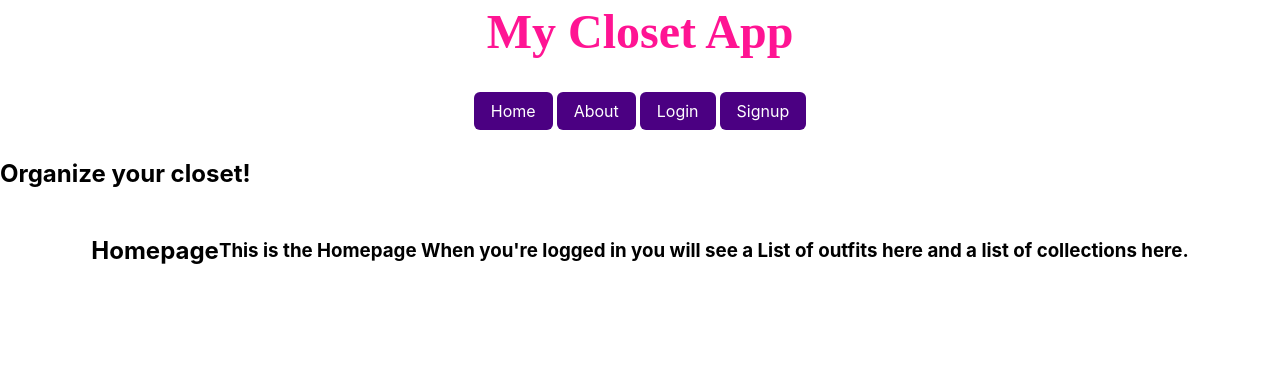
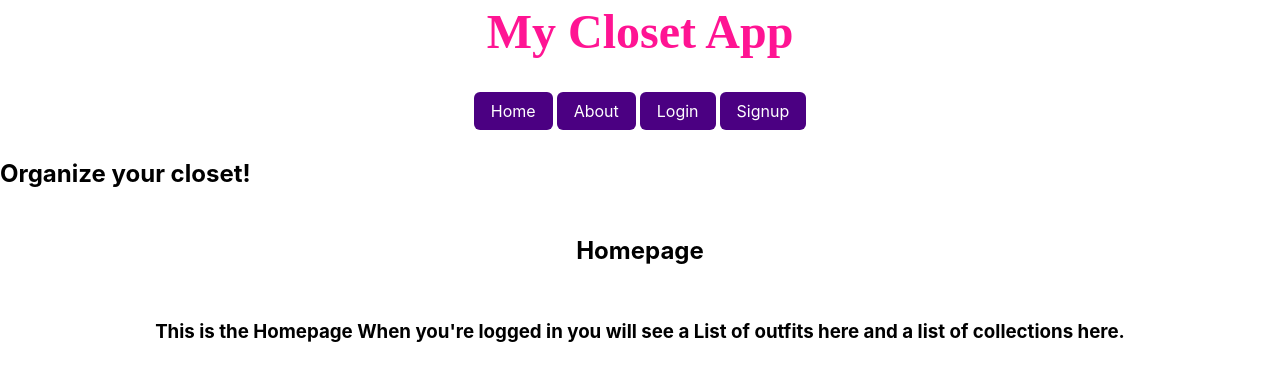
Before and after one commit to e-clawson/my-closet-app, a React (Create React App) app in the folder client/: page / in a window 1280 px wide. Shown: the top 380 px of the page. Built offline with nearby package versions, Linux system fonts and the light colour scheme; no server answers.

Commit message:
installed mui

```diff
--- a/client/src/components/App.js
+++ b/client/src/components/App.js
@@ -7,6 +7,7 @@ import NavBar from "./NavBar";
 import Notification from "./Notification";
 import About from "./About";
 import Home from "./Home";
+import Login from "./user/Login";
 
 
 function App() {
@@ -27,7 +28,7 @@ function App() {
               <About />
             </Route>
             <Route path="/login">
-             {/* <Login />  */}
+             <Login />
             </Route>
             <Route path="/logout">
               {/* <Logout />  */}
--- a/client/src/components/Home.js
+++ b/client/src/components/Home.js
@@ -6,7 +6,8 @@ const Home = () => {
     <div>
       <Wrapper>
         <h2>Homepage</h2>
-
+     </Wrapper>
+     <Wrapper>
         <h3> This is the Homepage When you're logged in you will see a
             List of outfits here and a list of collections here.</h3>
       </Wrapper>
--- a/package.json
+++ b/package.json
@@ -1,5 +1,8 @@
 {
   "dependencies": {
+    "@emotion/react": "^11.9.3",
+    "@emotion/styled": "^11.9.3",
+    "@mui/material": "^5.9.1",
     "react-router-dom": "^6.3.0",
     "styled-components": "^5.3.5"
   }
```
Also changed, not shown: 1 other file (tests, documents, lock files or other folders).
